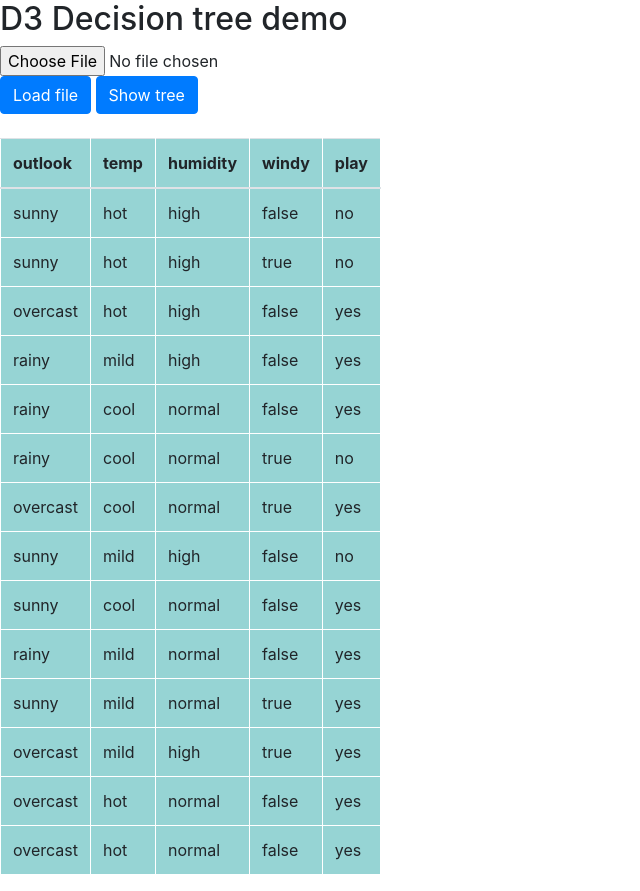
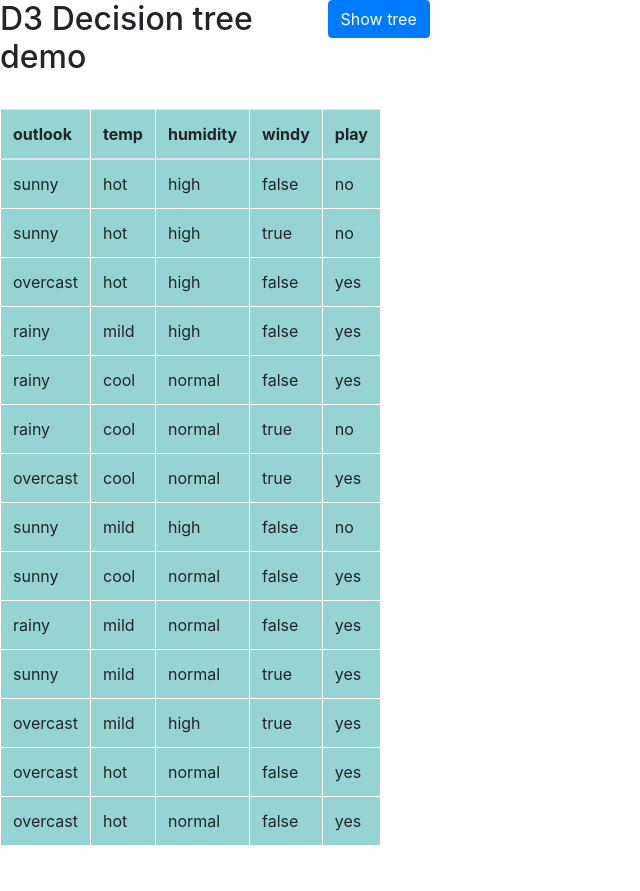
Before and after one commit to BarbaraB97/D3-Decision-Tree, a website: page views/index.html in a window 1280 px wide. Shown: the whole page, without its empty margins (0-640 px from the left). After the commit the page ends 862 px from the top, so only its background shows below. Drawn offline with nearby package versions, Linux system fonts and the light colour scheme.

Commit message:
edit design

```diff
--- a/views/index.html
+++ b/views/index.html
@@ -9,9 +9,6 @@
                 integrity="sha384-9aIt2nRpC12Uk9gS9baDl411NQApFmC26EwAOH8WgZl5MYYxFfc+NcPb1dKGj7Sk"
                 crossorigin="anonymous">
 
-        <titile>
-                <h2>D3 Decision tree demo</h1>
-        </titile>
 
 </head>
 
@@ -55,22 +52,25 @@
 </style>
 
 <body>
-        <div class="row">
-                <div class="col col-md-4">
-                        <div>
-                                <input type="file" name="" id="myfile">
-
-                                <div id="content"></div>
-                                <button onClick="loadData()" id="load" class="btn btn-md btn-primary">Load file</button>
+        <div >
+                <div class="row">
+                        <br/>
+                        <div class="col col-md-3">
+                                <h2>D3 Decision tree demo</h1>
+                        </div>
+                        <div class="col col-md-2">
                                 <button id="show" onClick="showDecisionTree()" class="btn btn-md btn-primary">Show
                                         tree</button>
+                        </div>
 
-                        </div><br />
+                </div>
+                <br/>
+                <div>
                         <div class="row">
-                                <div id="tableDiv" class="col col-md-7">
+                                <div id="tableDiv" class="col col-md-3">
 
                                 </div>
-                                <div id="svgDiv" class="col col-md-3">
+                                <div id="svgDiv" class="col col-md-7">
 
                                 </div>
 
```
